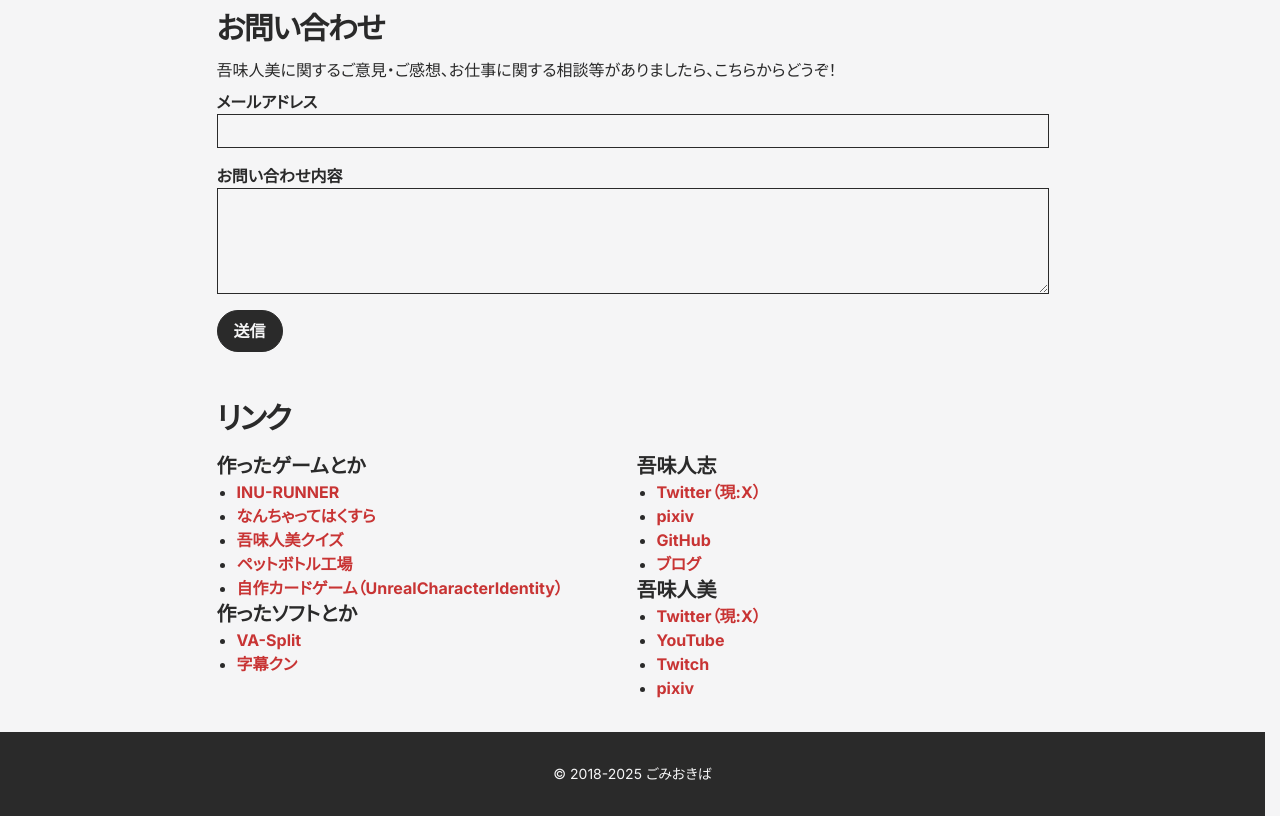
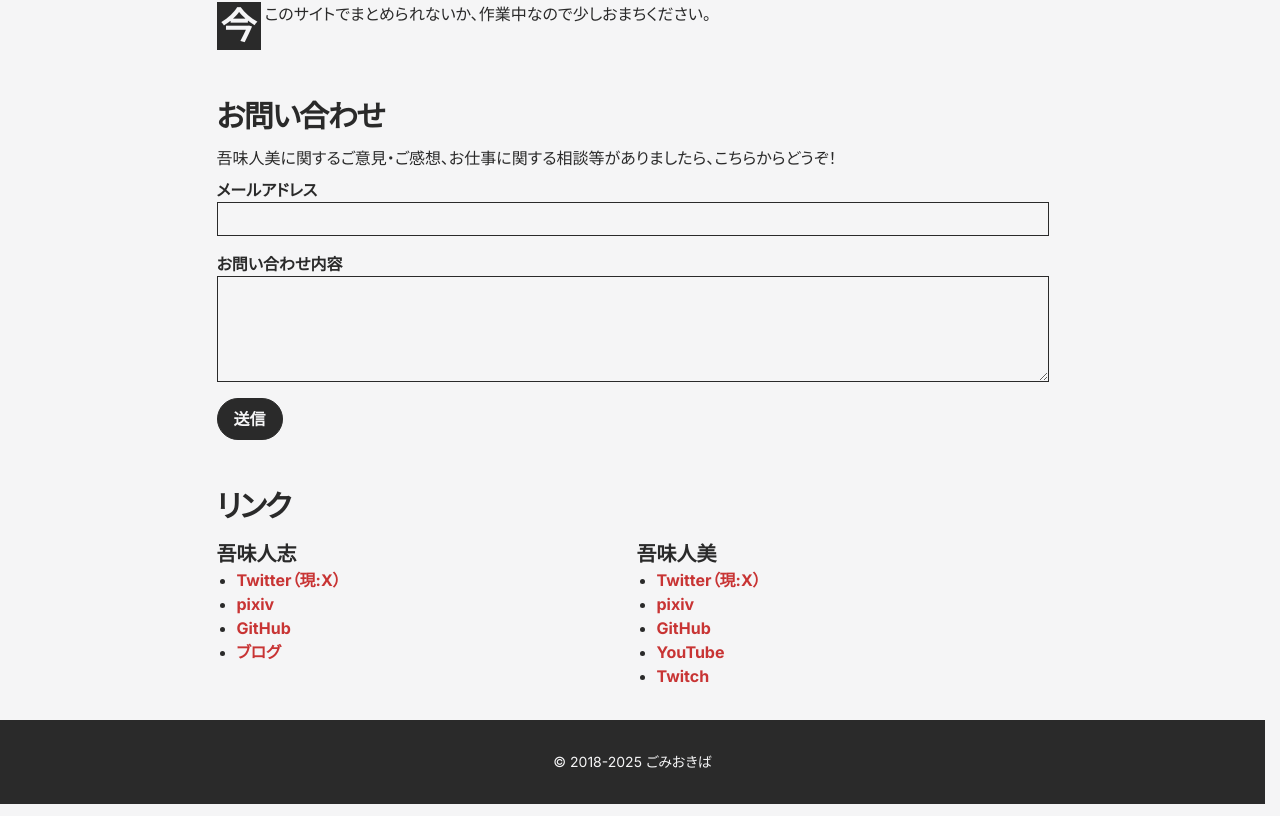
Before and after one commit to gomihitomi/gomiokiba-next, a Next.js app: page / in a window 1280 px wide. Shown: the part 3815-4631 px from the top of the page. Built offline with nearby package versions, Linux system fonts and the light colour scheme.

Commit message:
[fix]リンクをスッキリ

```diff
--- a/src/features/sections/faq.tsx
+++ b/src/features/sections/faq.tsx
@@ -47,9 +47,7 @@ const faqItems = [
     answer: (
       <>
         吾味人美と同じ時間軸で生きているバーチャルインターネットラクガキマンです。
-        <Link href="https://gomipedia.vercel.app/">
-          Gomipedia
-        </Link>
+        <Link href="https://gomipedia.vercel.app/">Gomipedia</Link>
         を見ればちょっとだけ情報が載っているかも知れません。
       </>
     ),
@@ -154,6 +152,12 @@ const faqItems = [
       </>
     ),
   },
+  {
+    question: "犬が走るゲームとか字幕が出るソフトのURLどこでしたっけ？",
+    answer: (
+      <>今このサイトでまとめられないか、作業中なので少しおまちください。</>
+    ),
+  },
 ];
 
 const sectionItem = {
--- a/src/features/sections/links.tsx
+++ b/src/features/sections/links.tsx
@@ -11,49 +11,6 @@ export const Links = () => {
   return (
     <Section {...sectionItem}>
       <div className="grid grid-cols-1 md:grid-cols-2 gap-2 mt-4">
-        <div>
-          <span className="font-bold text-xl">作ったゲームとか</span>
-          <ul className="pl-5 list-disc list-outside">
-            <li>
-              <Link href="https://gomihitomi.github.io/inu-runner/">
-                INU-RUNNER
-              </Link>
-            </li>
-            <li>
-              <Link href="https://gomihitosi.github.io/nanchattehakusura/">
-                なんちゃってはくすら
-              </Link>
-            </li>
-            <li>
-              <Link href="https://gomihitosi.github.io/gomiquiz/">
-                吾味人美クイズ
-              </Link>
-            </li>
-            <li>
-              <Link href="https://gomihitosi.github.io/factory/">
-                ペットボトル工場
-              </Link>
-            </li>
-            <li>
-              <Link href="https://gomihitomi.github.io/unchi-card-generator/link">
-                自作カードゲーム（UnrealCharacterIdentity）
-              </Link>
-            </li>
-          </ul>
-          <span className="font-bold text-xl">作ったソフトとか</span>
-          <ul className="pl-5 list-disc list-outside">
-            <li>
-              <Link href="https://github.com/gomihitosi/va-split/">
-                VA-Split
-              </Link>
-            </li>
-            <li>
-              <Link href="https://gomihitosi.github.io/jimakukun/">
-                字幕クン
-              </Link>
-            </li>
-          </ul>
-        </div>
         <div>
           <span className="font-bold text-xl">吾味人志</span>
           <ul className="pl-5 list-disc list-outside">
@@ -70,10 +27,18 @@ export const Links = () => {
               <Link href="https://gomihitosi.hatenablog.com/">ブログ</Link>
             </li>
           </ul>
+        </div>
+        <div>
           <span className="font-bold text-xl">吾味人美</span>
           <ul className="pl-5 list-disc list-outside">
             <li>
               <Link href="https://twitter.com/gomihitomi">Twitter（現:X）</Link>
+            </li>
+            <li>
+              <Link href="https://pixiv.me/gomihitomi">pixiv</Link>
+            </li>
+            <li>
+              <Link href="https://github.com/gomihitomi">GitHub</Link>
             </li>
             <li>
               <Link href="https://www.youtube.com/@gomihitomi">YouTube</Link>
@@ -81,9 +46,6 @@ export const Links = () => {
             <li>
               <Link href="https://www.twitch.tv/gomihitomi">Twitch</Link>
             </li>
-            <li>
-              <Link href="https://pixiv.me/gomihitomi">pixiv</Link>
-            </li>
           </ul>
         </div>
       </div>
```
